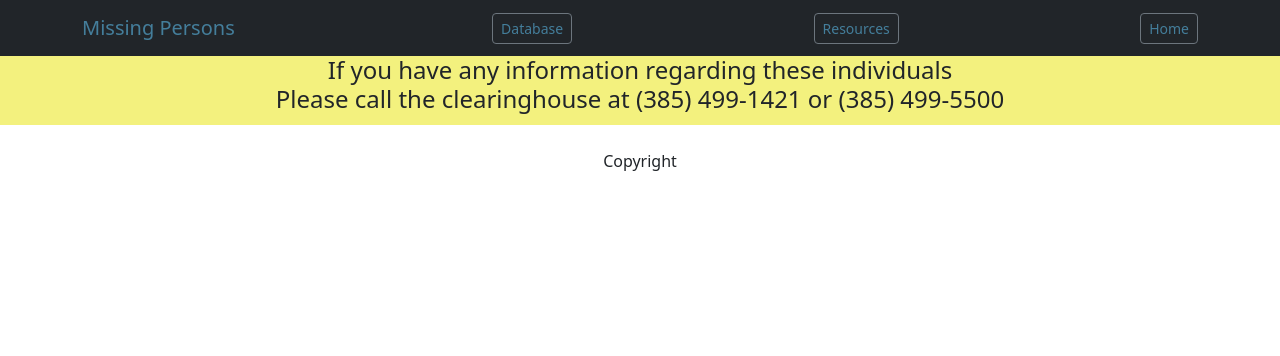
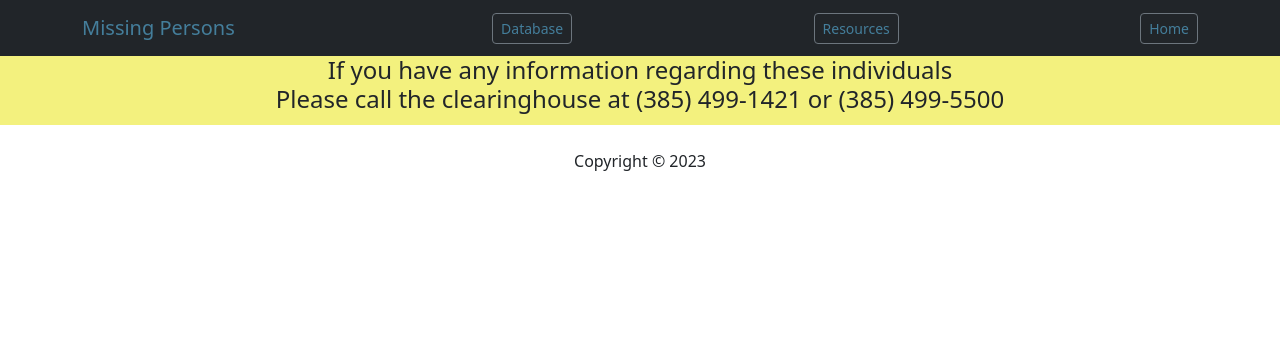
Before and after one commit to ianpurnell01/MissingPersons, a Django app: template missingpersons/templates/base.html in a window 1280 px wide. Shown: the top 356 px of the page. Run offline with Django 3.2, Linux system fonts and the light colour scheme; the template is opened without the code that fills it, so the values that code supplies are empty.

Commit message:
footer tweak

```diff
--- a/missingpersons/templates/base.html
+++ b/missingpersons/templates/base.html
@@ -39,7 +39,7 @@
             <div class="col-5">
             </div>
             <div class="col-2 align-items-center" style="text-align: center;">
-                <div>Copyright</div>
+                <div>Copyright © 2023</div>
             </div>
             <div class="col-5">
             </div>
```
